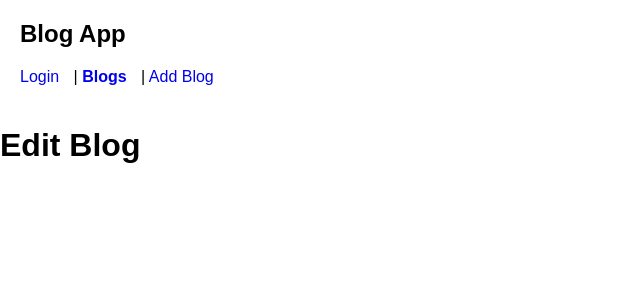
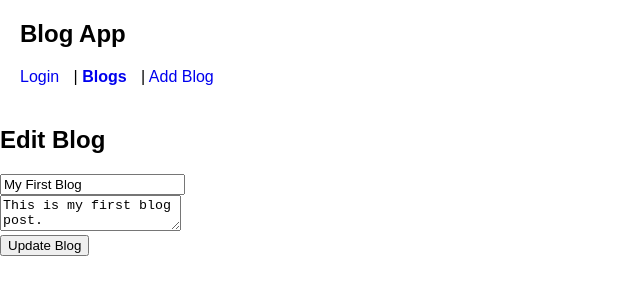
Before and after one commit to nandagopan006/blog-posting-app, a React (Vite) app in the folder blog-posting-app/: page /blogs/edit/1 in a window 1280 px wide. Shown: the top 300 px of the page, without its empty margins (0-640 px from the left). Built offline with nearby package versions, Linux system fonts and the light colour scheme.

Commit message:
feat: implement local blog update

```diff
--- a/blog-posting-app/src/App.jsx
+++ b/blog-posting-app/src/App.jsx
@@ -20,6 +20,19 @@ function addBlog(newBlog){
 
   setBlogs((prevBlogs) => [...prevBlogs,newBlog]);
 }
+function updateBlog(updatedBlog){
+
+  setBlogs((prevBlog)=>
+
+    prevBlog.map((blog)=>{
+
+      if (String(blog.id) === String(updatedBlog.id)){
+        return updatedBlog
+      }
+      return blog
+    })
+  )
+}
 
   return (
     <div>
@@ -32,7 +45,7 @@ function addBlog(newBlog){
           <Route path="/login" element={<Login />} />
           <Route path="/blogs" element={<BlogList blogs ={blogs} />}/>
           <Route path="/blogs/add" element={<AddBlog addBlog={addBlog} />} />
-          <Route path="/blogs/edit/:id" element={<EditBlog />} />
+          <Route path="/blogs/edit/:id" element={<EditBlog blogs={blogs} updateBlog={updateBlog} />} />
           <Route path="*" element={<NotFound />} />
 
         </Routes>
--- a/blog-posting-app/src/components/BlogCard.jsx
+++ b/blog-posting-app/src/components/BlogCard.jsx
@@ -1,13 +1,20 @@
-
+import { useNavigate } from "react-router-dom";
 
 function BlogCard({ blog }) {
+    const naviagte=useNavigate()
+
+function handleEdit(){
+    naviagte(`/blogs/edit/${blog.id}`);
+
+}
+
   return (
     <div style={{ border: "1px solid #ccc", padding: "15px", marginBottom: "15px", borderRadius: "6px" }}>
       <h3>{blog.title}</h3>
       <p>{blog.content}</p>
 
       <div style={{ display: "flex", gap: "10px" }}>
-        <button>Edit</button>
+        <button onClick={handleEdit} >Edit</button>
         <button>Delete</button>
       </div>
     </div>
--- a/blog-posting-app/src/pages/AddBlog.jsx
+++ b/blog-posting-app/src/pages/AddBlog.jsx
@@ -7,6 +7,7 @@ import { useNavigate } from "react-router-dom";
 function AddBlog({addBlog}) {
     const [title,setTitle]=useState("")
     const [content,setContent] = useState("")
+    const [error,setError]=useState("")
 
     const navigate=useNavigate()
 
@@ -21,8 +22,20 @@ function AddBlog({addBlog}) {
     function handleSubmit(e){
         e.preventDefault()
 
-        if (!title.trim() || !content.trim()) return ;
+        if (!title.trim() && !content.trim()) {
+      setError("Title and content are required.");
+      return;
+    }
+    if (!title.trim()){
 
+        setError("Title is required.")
+        return;
+
+    }
+    if (!content.trim()){
+        setError("Content is required")
+        return ;
+    }
         const newBlog = {
             id: Date.now(),
             title,
@@ -47,6 +60,7 @@ function AddBlog({addBlog}) {
     <h1>Add Blog</h1>
 
     <div>
+        {error && <p style={{ color: "red" }}>{error}</p>}
         <form  onSubmit={handleSubmit}>
 
             <input type="text" placeholder="Enter the Title" value={title} onChange={handleTitle}/>
--- a/blog-posting-app/src/pages/EditBlog.jsx
+++ b/blog-posting-app/src/pages/EditBlog.jsx
@@ -1,5 +1,86 @@
-function EditBlog() {
-  return <h1>Edit Blog</h1>;
+import { useParams ,useNavigate} from "react-router-dom";
+import { useState } from "react";
+
+
+function EditBlog({blogs,updateBlog}) {
+
+    const { id } = useParams()
+    const navigate=useNavigate()
+
+    const existingBlog =blogs.find((blog) => String(blog.id) === id)
+
+    const [title, setTitle] = useState(existingBlog?.title ?? "")
+    const [content, setContent] = useState(existingBlog?.content ?? "");
+    const [error,setError]=useState("")
+
+    if (!existingBlog){
+        return (
+      <div style={{ padding: "20px" }}>
+        <h2>Blog not found</h2>
+        <button onClick={() => navigate("/blogs")}>Back to Blogs</button>
+      </div>
+    );
+    }
+
+    function handleTitle(e){
+        setTitle(e.target.value)
+    }
+    function handleContent(e){
+        setContent(e.target.value)
+    }
+
+    function handleSubmit(e){
+
+        e.preventDefault();
+
+        if (!title.trim() && !content.trim()){
+            setError("Title and content are required.")
+            return;
+        }
+        if (!title){
+            setError("Title is required");
+            return;
+        }
+    if (!content){
+        setError("Title is required");
+            return;
+
+    }
+
+        const updatedBlog={
+            id:existingBlog.id,
+            title,
+            content,
+        }
+        updateBlog(updatedBlog)
+        navigate("/blogs")
+    }
+
+
+
+  return (
+    <div>
+      <h2>Edit Blog</h2>
+
+       {error && <p style={{ color: "red" }}>{error}</p>}
+      <form onSubmit={handleSubmit}>
+        <div>
+          <input
+            type="text"
+            value={title}
+            onChange={handleTitle}
+          />
+        </div>
+        <div>
+          <textarea
+            value={content}
+            onChange={handleContent}
+          />
+        </div>
+        <button type="submit">Update Blog</button>
+      </form>
+    </div>
+  );
 }
 
 export default EditBlog;
```
